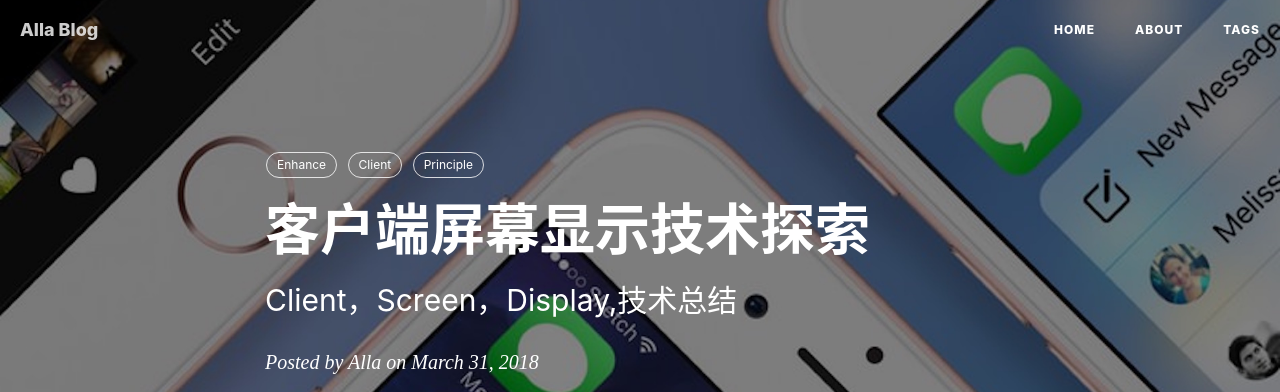
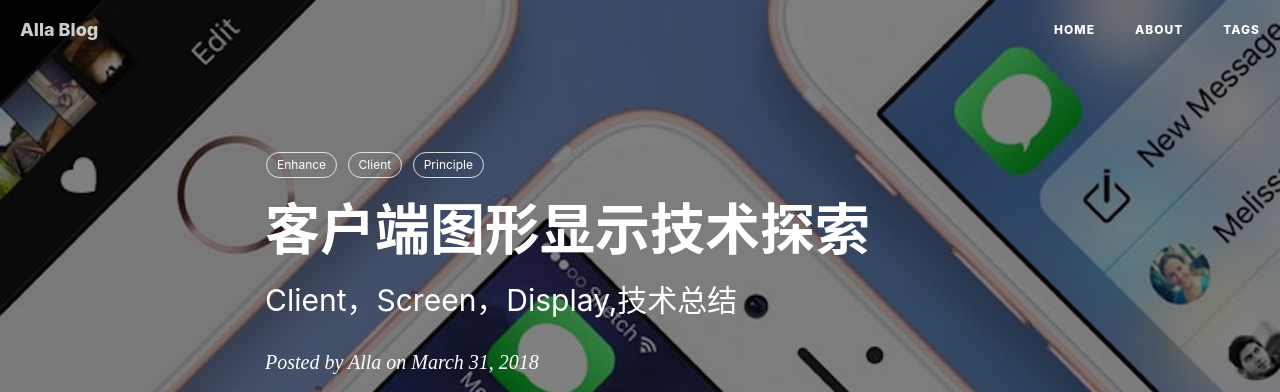
Before and after one commit to cocoacitizen/fenn2048.github.io, a Jekyll site: the page built from _posts/2018-03-31-client-uikit-display-workflow.markdown, in a window 1280 px wide and 900 px high. Shown: the top 392 px of the window. Built offline with Jekyll 4.4.1, drawn with Linux system fonts in a browser that asks for light colours; nearby versions of some CDN libraries; comment, search, counter and statistics services are not loaded.

Commit message:
【20180411】图像显示漫谈文章更新

```diff
--- a/_posts/2018-03-31-client-uikit-display-workflow.markdown
+++ b/_posts/2018-03-31-client-uikit-display-workflow.markdown
@@ -1,6 +1,6 @@
 ---
 layout:     post
-title:      "客户端屏幕显示技术探索"
+title:      "客户端图形显示技术探索"
 subtitle:   "Client，Screen，Display,技术总结"
 date:       2018-03-31
 author:     "Alla"
```
